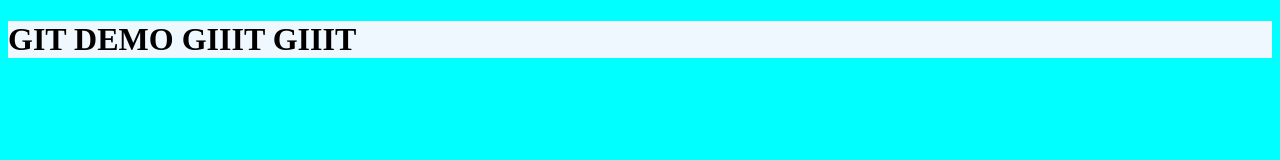
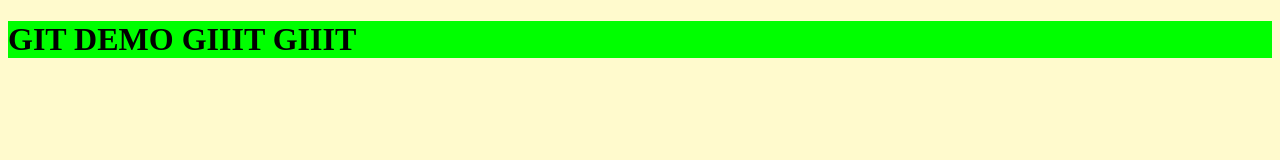
Before and after one commit to cosmokidcodes/second_project, a plain HTML site: page index.html in a window 1280 px wide. Drawn offline with Linux system fonts and the light colour scheme.

Commit message:
alternative style

```diff
--- a/style.css
+++ b/style.css
@@ -1,7 +1,7 @@
 body {
-    background-color: aqua;
+    background-color: lemonchiffon;
 }
 
 h1 {
-    background-color: aliceblue;
+    background-color: lime;
 }
```
